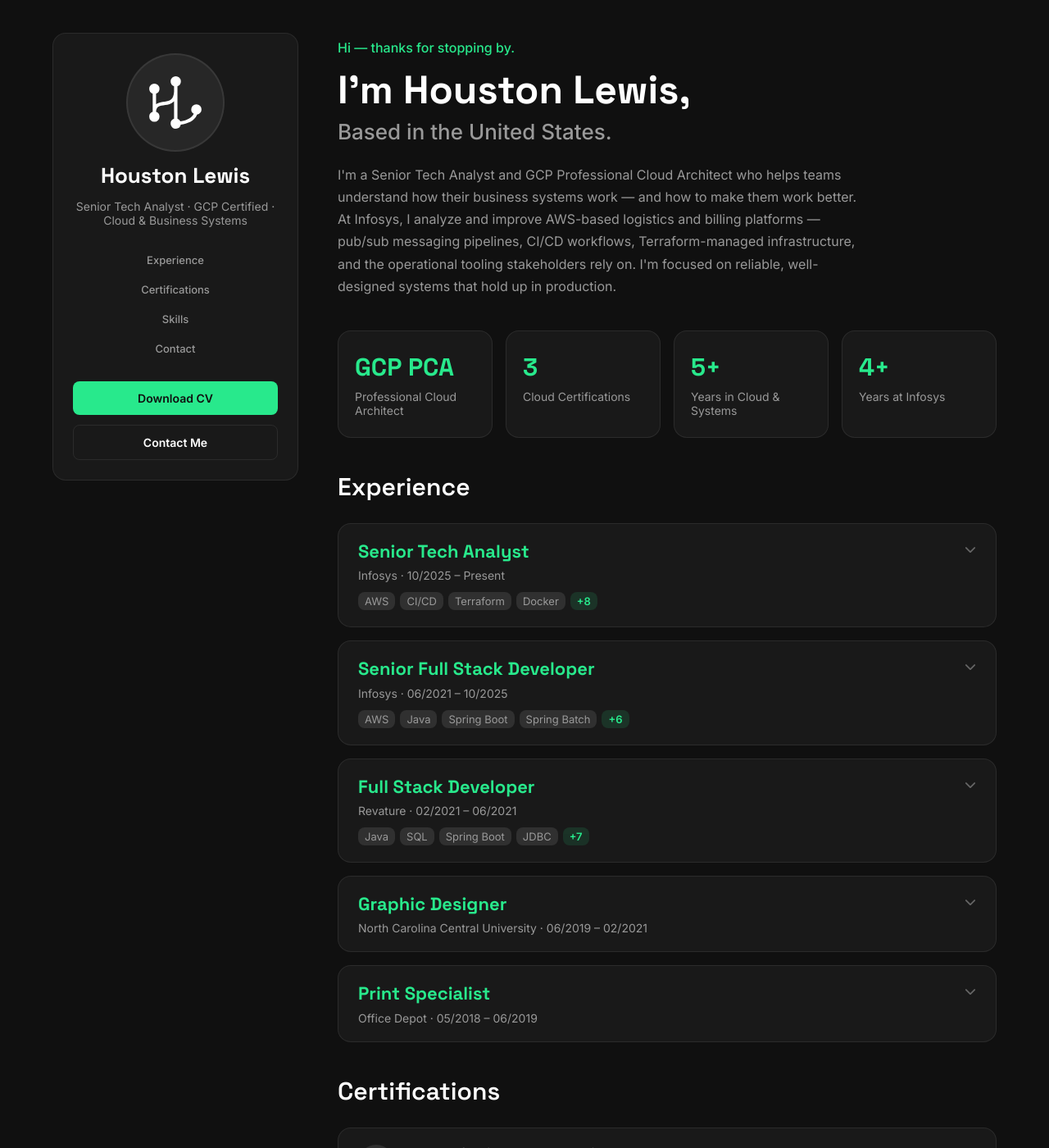
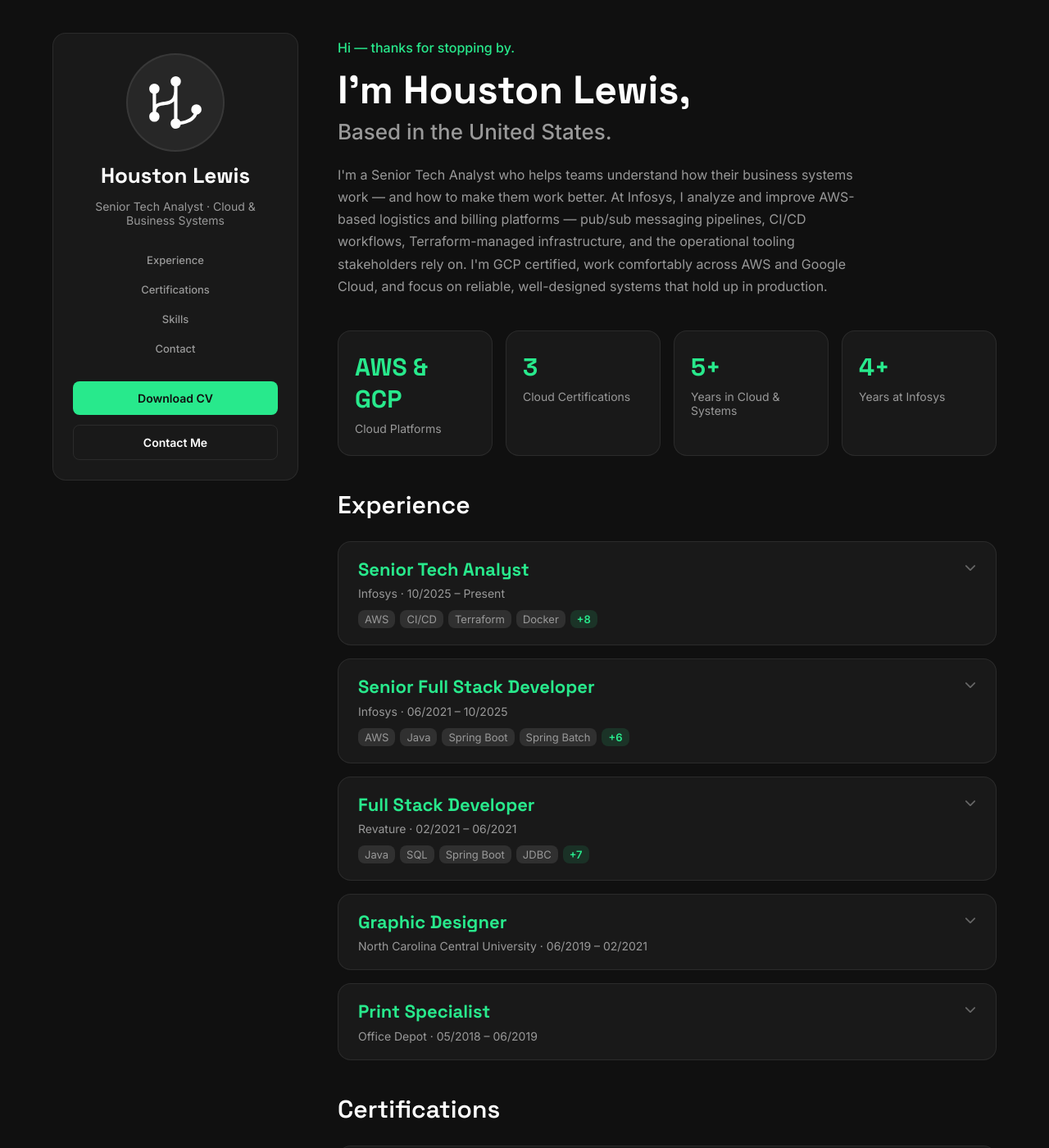
Before and after one commit to houstonlws/houston-lewis, a Jekyll site: the page built from index.html, in a window 1280 px wide and 1400 px high. Shown: the whole window at 82% size. Built offline with Jekyll 4.4.1, drawn with Linux system fonts in a browser that asks for light colours; some of the changed text lies outside the part shown.

Commit message:
Refine personal branding and update skills and certifications
- Simplified personal description in _config.yml to focus on core expertise.
- Enhanced info in about.yml to include GCP certification and emphasize cross-cloud capabilities.
- Updated certification description for GCP Professional Cloud Architect to remove redundant details.
- Reordered skills in skills.yml for better clarity and organization.
- Revised stats.yml to reflect a broader range of cloud platforms.

```diff
--- a/_config.yml
+++ b/_config.yml
@@ -1,7 +1,7 @@
 title: Houston Lewis
 email: houstonhvrd@gmail.com
-description: Senior Tech Analyst · GCP Certified · Cloud & Business Systems
-seo_description: Senior Tech Analyst and GCP Professional Cloud Architect specializing in business systems analysis, pub/sub messaging, Terraform, CI/CD, and AWS enterprise platforms.
+description: Senior Tech Analyst · Cloud & Business Systems
+seo_description: Senior Tech Analyst specializing in business systems analysis, pub/sub messaging, Terraform, CI/CD, and AWS enterprise platforms.
 url: https://houstonlws.github.io
 baseurl: ""
 
--- a/_data/about.yml
+++ b/_data/about.yml
@@ -1,2 +1,2 @@
 title: What I Do
-info: I'm a Senior Tech Analyst and GCP Professional Cloud Architect who helps teams understand how their business systems work — and how to make them work better. At Infosys, I analyze and improve AWS-based logistics and billing platforms — pub/sub messaging pipelines, CI/CD workflows, Terraform-managed infrastructure, and the operational tooling stakeholders rely on. I'm focused on reliable, well-designed systems that hold up in production.
+info: I'm a Senior Tech Analyst who helps teams understand how their business systems work — and how to make them work better. At Infosys, I analyze and improve AWS-based logistics and billing platforms — pub/sub messaging pipelines, CI/CD workflows, Terraform-managed infrastructure, and the operational tooling stakeholders rely on. I'm GCP certified, work comfortably across AWS and Google Cloud, and focus on reliable, well-designed systems that hold up in production.
--- a/_data/certifications.yml
+++ b/_data/certifications.yml
@@ -1,7 +1,7 @@
 - name: GCP Professional Cloud Architect
   url: https://www.credly.com/badges/3a6f436b-014b-4822-9c5b-1fe4a5ce8f3b/linked_in?t=tiopyd
   class: devicon-google-plain
-  description: July, 2026 · Solutions design on Google Cloud
+  description: July, 2026
 
 - name: Implementing CI/CD Pipelines on Google Cloud
   url: https://www.credly.com/earner/earned/badge/b9afbb97-e55c-4600-a78c-b8153f3278e7
--- a/_data/skills.yml
+++ b/_data/skills.yml
@@ -1,7 +1,7 @@
+- name: AWS
+  class: devicon-amazonwebservices-plain-wordmark
 - name: Google Cloud
   class: devicon-google-plain
-- name: AWS
-  class: devicon-amazonwebservices-plain-wordmark
 - name: Terraform
   class: devicon-terraform-plain
 - name: CI/CD
--- a/_data/stats.yml
+++ b/_data/stats.yml
@@ -1,5 +1,5 @@
-- value: GCP PCA
-  label: Professional Cloud Architect
+- value: AWS & GCP
+  label: Cloud Platforms
 - value: "3"
   label: Cloud Certifications
 - value: 5+
```
